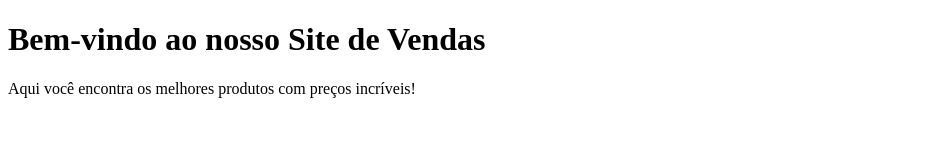
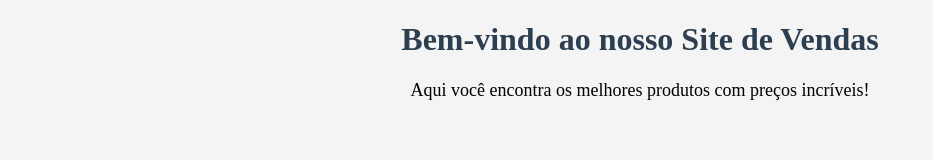
Before and after one commit to GuiFeC/Projeto-de-vendas, a plain HTML site: page index.html in a window 1280 px wide. Shown: the whole page, without its empty margins (0-933 px from the left). Drawn offline with Linux system fonts and the light colour scheme.

Commit message:
feat: cria um estilo azul para index.html Refs #04

```diff
--- /dev/null
+++ b/estilo.css
@@ -0,0 +1,12 @@
+body {
+    background-color: #f4f4f4;
+    margin: 20px;
+}
+h1 {
+    color: #2c3e50;
+    text-align: center;
+}
+p {
+    font-size: 18px;
+    text-align: center;
+}
--- a/index.html
+++ b/index.html
@@ -3,6 +3,7 @@
     <head>
         <meta charset="utf-8">
         <title>Site de Vendas</title>
+        <link rel="stylesheet" href="estilo.css">
     </head>
     <body>
         <h1>Bem-vindo ao nosso Site de Vendas</h1>
```
